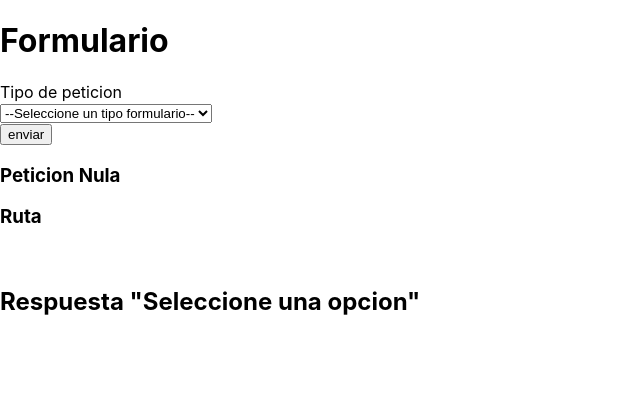
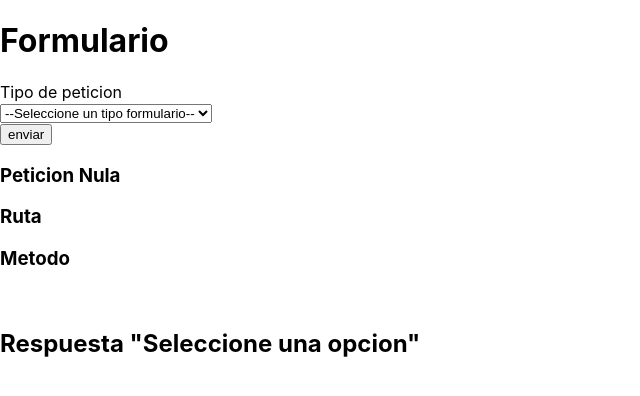
Before and after one commit to LArroyoS/SoleccServer, a Next.js app: page / in a window 1280 px wide. Shown: the top 396 px of the page, without its empty margins (0-640 px from the left). Built offline with nearby package versions, Linux system fonts and the light colour scheme.

Commit message:
pruebaRoutingDinamic1.2.1

```diff
--- a/pages/index.js
+++ b/pages/index.js
@@ -55,6 +55,7 @@ export default function Home() {
       <br></br>
       <h3>Peticion { peticion }</h3>
       <h3>Ruta { ruta }</h3>
+      <h3>Metodo { metodo }</h3>
       <br></br>
       <h2>Respuesta { JSON.stringify(respuesta) }</h2>
     </div>
```
